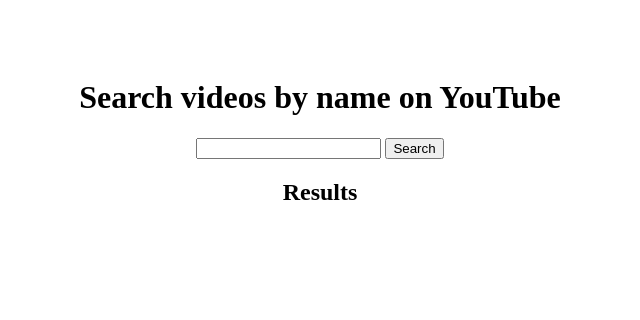
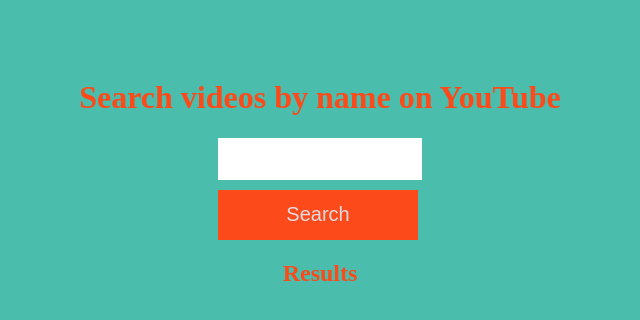
Before and after one commit to JesseShawCodes/Thinkful-tube, a plain HTML site: page index.html in a window 1280 px wide. Shown: the whole page, without its empty margins (320-960 px from the left). Drawn offline with nearby package versions, Linux system fonts and the light colour scheme.

Commit message:
Updated styling

```diff
--- a/index.css
+++ b/index.css
@@ -1,8 +1,39 @@
 body {
-  padding-top: 50px;
+    padding-top: 50px;
+    background-color: #4abdac;
 }
 
 main {
     margin: auto;
     text-align: center;
 }
+
+h1, h2 {
+    color: #FC4A1A;
+}
+
+form {
+    display: inline-block;
+}
+
+input {
+    height: 40px;
+    width: 200px;
+    border: none;
+}
+
+button {
+    border: none;
+    background-color: #FC4A1A;
+    width: 200px;
+    height: 50px;
+    display: block;
+    margin-top: 10px;
+    color: #dfdce3;
+    font-size: 20px;
+}
+
+p {
+    font-size: 20px;
+    color: #dfdce3;
+}
```
